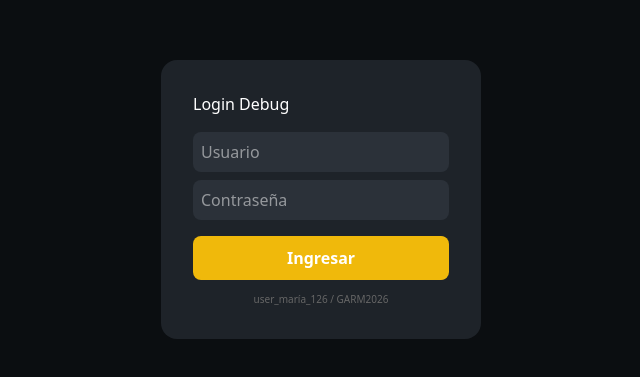
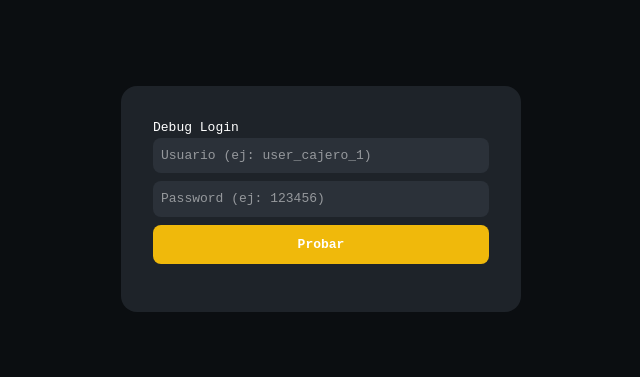
Before and after one commit to freddyizquierdo775-lang/SICC, a React (Vite) app: page / in a window 1280 px wide. Shown: the part 201-578 px from the top of the page, without its empty margins (319-959 px from the left). Built offline with nearby package versions, Linux system fonts and the light colour scheme.

Commit message:
debug: DebugApp con logs detallados de fetch

```diff
--- a/src/DebugApp.tsx
+++ b/src/DebugApp.tsx
@@ -1,68 +1,71 @@
 import React, { useState } from "react";
 
-/**
- * Minimal debug App — strips everything to isolate the blank screen bug.
- */
 export default function DebugApp() {
   const [loggedIn, setLoggedIn] = useState(false);
   const [userId, setUserId] = useState("");
   const [password, setPassword] = useState("");
   const [error, setError] = useState("");
+  const [debug, setDebug] = useState("");
 
   const handleLogin = async (e: React.FormEvent) => {
     e.preventDefault();
     setError("");
+    setDebug("");
     try {
+      const payload = { auth_user_id: userId, password };
+      setDebug("Enviando: " + JSON.stringify(payload));
+
       const res = await fetch("/api/auth/login", {
         method: "POST",
         headers: { "Content-Type": "application/json" },
-        body: JSON.stringify({ auth_user_id: userId, password })
+        body: JSON.stringify(payload)
       });
-      const data = await res.json();
-      if (data.status === "success") {
-        localStorage.setItem("mock_user_id", data.data.auth_user_id);
-        setLoggedIn(true);
-      } else {
-        setError(data.message || "Credenciales inválidas");
+
+      setDebug(d => d + "\nStatus: " + res.status + " " + res.statusText);
+
+      const text = await res.text();
+      setDebug(d => d + "\nRespuesta: " + text.substring(0, 300));
+
+      try {
+        const data = JSON.parse(text);
+        if (data.status === "success") {
+          setLoggedIn(true);
+        } else {
+          setError(data.message || data.error || "Error desconocido");
+        }
+      } catch {
+        setError("No es JSON: " + text.substring(0, 200));
       }
-    } catch (err) {
-      setError("Error de conexión");
+    } catch (err: any) {
+      setError("Fetch error: " + err.message);
+      setDebug(d => d + "\nFetch error: " + err.message);
     }
   };
 
   if (loggedIn) {
     return (
-      <div style={{ background: "#0b0e11", color: "white", minHeight: "100vh", display: "flex", alignItems: "center", justifyContent: "center" }}>
-        <div style={{ textAlign: "center" }}>
-          <h1>✅ Login exitoso</h1>
-          <p>Usuario: {localStorage.getItem("mock_user_id")}</p>
-          <button onClick={() => { localStorage.clear(); setLoggedIn(false); }}
-            style={{ padding: "8px 16px", marginTop: "16px", background: "#f0b90b", border: "none", borderRadius: "8px", cursor: "pointer" }}>
-            Cerrar sesión
-          </button>
-        </div>
+      <div style={{ background: "#0b0e11", color: "#4ade80", minHeight: "100vh", display: "flex", alignItems: "center", justifyContent: "center" }}>
+        <h1>✅ OK — {userId}</h1>
       </div>
     );
   }
 
   return (
-    <div style={{ background: "#0b0e11", color: "white", minHeight: "100vh", display: "flex", alignItems: "center", justifyContent: "center" }}>
-      <div style={{ background: "#1e2329", padding: "32px", borderRadius: "16px", width: "320px" }}>
-        <h2 style={{ marginBottom: "16px" }}>Login Debug</h2>
-        {error && <p style={{ color: "#f87171", fontSize: "12px" }}>{error}</p>}
+    <div style={{ background: "#0b0e11", color: "white", minHeight: "100vh", display: "flex", alignItems: "center", justifyContent: "center", fontFamily: "monospace" }}>
+      <div style={{ background: "#1e2329", padding: "32px", borderRadius: "16px", width: "400px" }}>
+        <h2>Debug Login</h2>
         <form onSubmit={handleLogin}>
-          <input value={userId} onChange={e => setUserId(e.target.value)} placeholder="Usuario"
+          <input value={userId} onChange={e => setUserId(e.target.value)} placeholder="Usuario (ej: user_cajero_1)"
             style={{ width: "100%", padding: "8px", marginBottom: "8px", background: "#2b3139", border: "none", borderRadius: "8px", color: "white" }} />
-          <input value={password} onChange={e => setPassword(e.target.value)} placeholder="Contraseña" type="password"
-            style={{ width: "100%", padding: "8px", marginBottom: "16px", background: "#2b3139", border: "none", borderRadius: "8px", color: "white" }} />
+          <input value={password} onChange={e => setPassword(e.target.value)} placeholder="Password (ej: 123456)" type="text"
+            style={{ width: "100%", padding: "8px", marginBottom: "8px", background: "#2b3139", border: "none", borderRadius: "8px", color: "white" }} />
           <button type="submit"
-            style={{ width: "100%", padding: "10px", background: "#f0b90b", border: "none", borderRadius: "8px", fontWeight: "bold", cursor: "pointer" }}>
-            Ingresar
+            style={{ width: "100%", padding: "10px", background: "#f0b90b", border: "none", borderRadius: "8px", fontWeight: "bold", cursor: "pointer", marginBottom: "16px" }}>
+            Probar
           </button>
         </form>
-        <p style={{ fontSize: "10px", color: "#666", marginTop: "12px", textAlign: "center" }}>
-          user_maría_126 / GARM2026
-        </p>
+        {error && <div style={{ color: "#f87171", fontSize: "12px", marginBottom: "12px", whiteSpace: "pre-wrap" }}>{error}</div>}
+        {debug && <pre style={{ fontSize: "10px", color: "#9ca3af", whiteSpace: "pre-wrap", background: "#0d1117", padding: "8px", borderRadius: "8px" }}>{debug}</pre>}
       </div>
     </div>
   );
```
